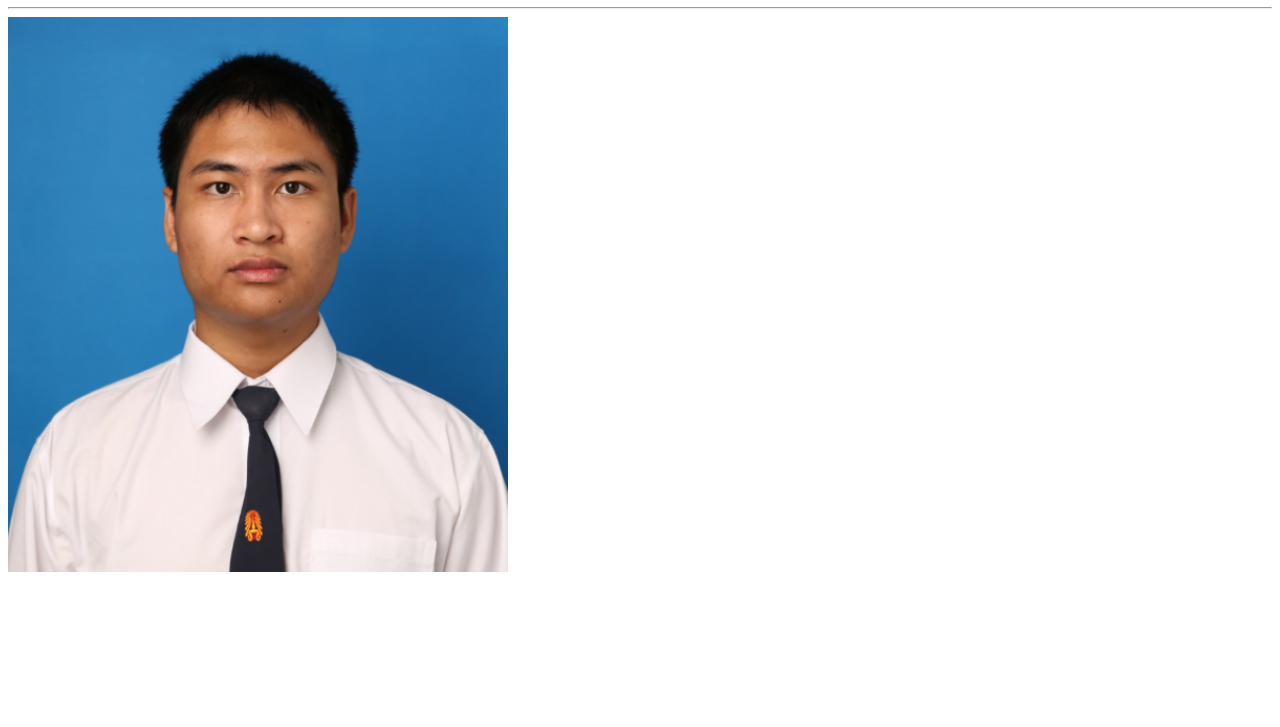
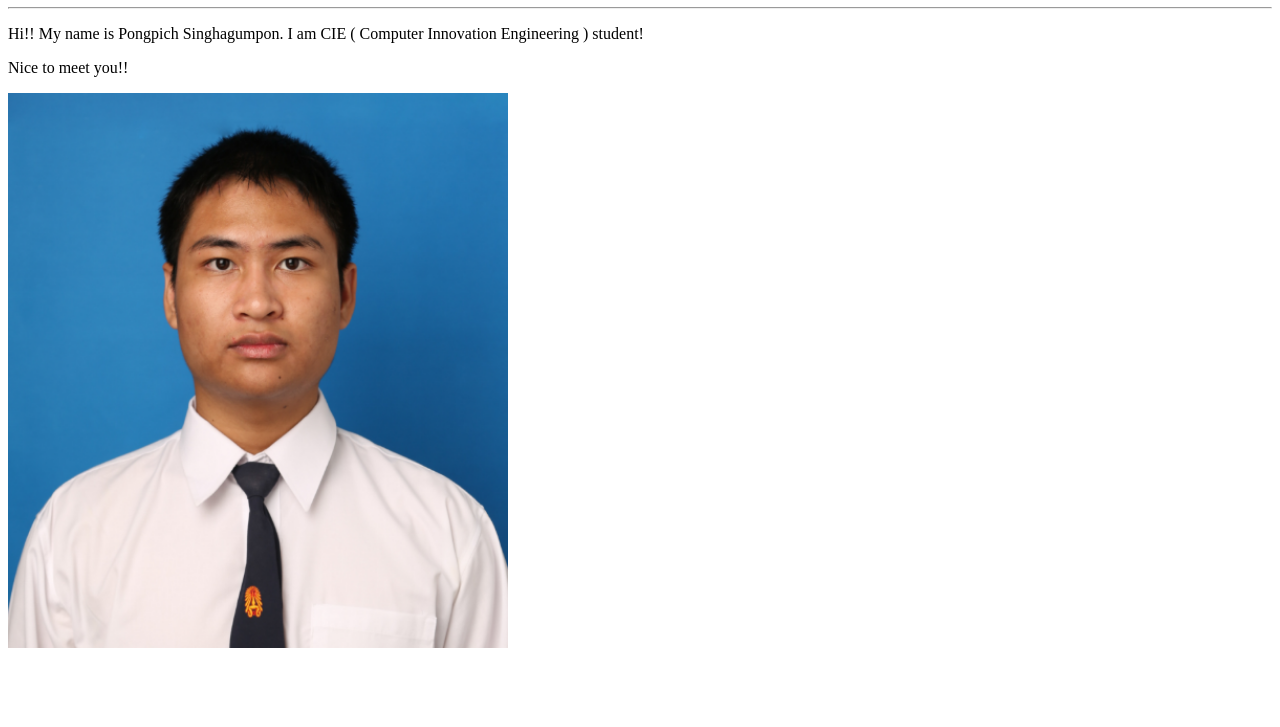
Before and after one commit to popoiuioopp/Pongpich-Singhagumpon, a plain HTML site: page index.html in a window 1280 px wide. Shown: the part 73-800 px from the top of the page. Drawn offline with Linux system fonts and the light colour scheme.

Commit message:
Update index.html

```diff
--- a/index.html
+++ b/index.html
@@ -7,6 +7,8 @@
 
 <h1>Pongpich Singhagumpon</h1>
 <hr/>
+  <p>Hi!! My name is Pongpich Singhagumpon. I am CIE ( Computer Innovation Engineering ) student!</p>
+  <p>Nice to meet you!!</p>
 <img style="width:500px" src="profilePic.png">
 
 </body>
```
